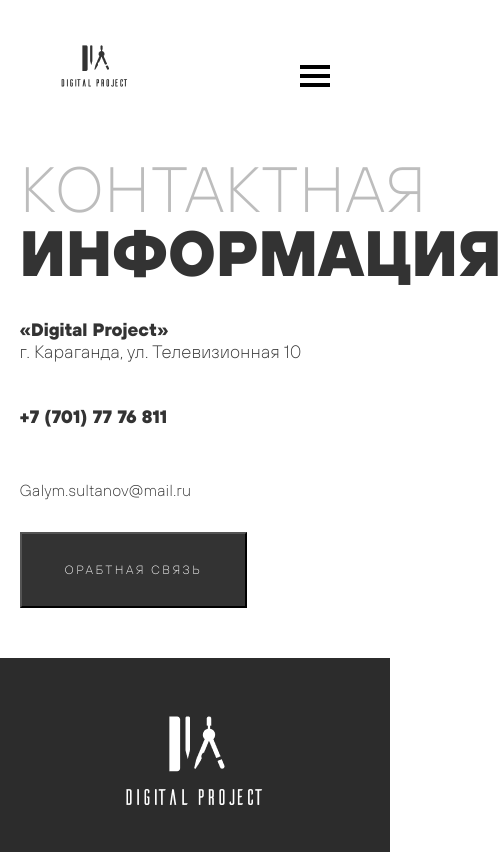
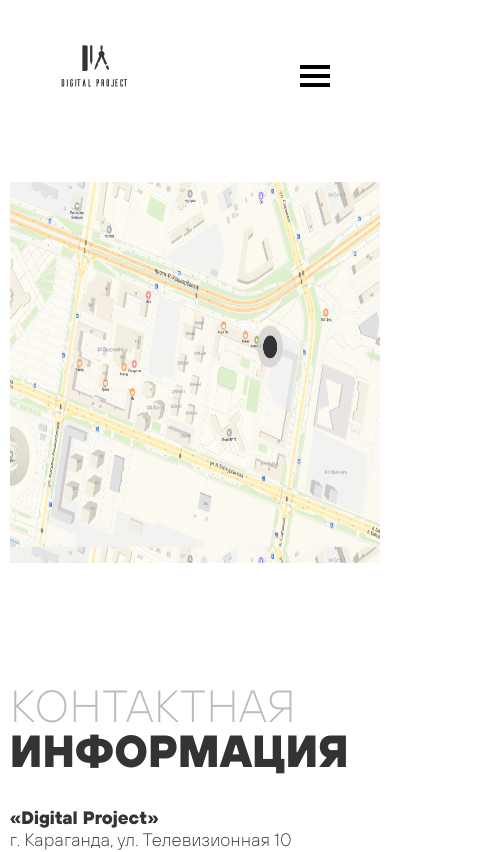
Before and after one commit to rafaelyeghoyan/first_projeckt_in_git, an Angular app: page /contacts in a window 390 px wide. Shown: the top 852 px of the page, 501 px wide, since content can reach past the window. Built offline with nearby package versions, Linux system fonts and the light colour scheme.

Commit message:
rafael:formery bacvox darcrel em responsive

```diff
--- a/src/app/project_components/contacts/contacts.component.css
+++ b/src/app/project_components/contacts/contacts.component.css
@@ -248,17 +248,29 @@ form button{
 .hidden_block{
   display: none;
 }
+button:disabled{
+  background: rgba(0,0,0,0.75);
+}
+@media screen and (max-width: 1360px) {
+  .container{
+    width: 1200px;
+  }
+}
 @media screen and (max-width: 1280px) {
   .container{
     width: 1000px;
   }
+  .img_part{
+    width: 43%;
+  }
 }
-@media screen and (max-width: 1080px) {
+@media screen and (max-width: 1085px) {
   .container{
-    width: 800px;
+    width: 880px;
+    margin: auto;
   }
-  .map_block{
-    width: 46%;
+  .text_part{
+    margin: 0;
   }
 }
 @media screen and (max-width: 880px) {
@@ -266,8 +278,12 @@ form button{
     width: 95%;
     flex-wrap: wrap;
     justify-content: flex-start;
+    padding-bottom: 120px;
   }
-  .map_block{
+  .section_parts{
+    flex-direction: column-reverse;
+  }
+  .img_part{
     width: 100%;
     margin-top: 25px;
     margin-left: 0;
@@ -279,3 +295,66 @@ form button{
     font-size: 40px;
   }
 }
+@media screen and (max-width: 500px){
+  .text_part h3{
+    font-size: 45px;
+    line-height: 45px;
+  }
+  .text_part h2{
+    font-size: 45px;
+    line-height: 45px;
+  }
+}
+@media screen and (max-width: 480px) {
+  .content_block {
+    width: 315px;
+    margin: auto;
+  }
+
+  form input, form textarea {
+    width: 315px;
+  }
+
+  form .checkbox_block input[type="checkbox"] + label {
+    width: 270px;
+  }
+
+  form button,.thanks_block .content_block button{
+    width: 315px;
+    padding: 0;
+  }
+  .hidden_block{
+    width: 350px;
+    padding: 5px 0 0 0;
+  }
+}
+@media screen and (max-width: 360px){
+  .hidden_block{
+    width: 300px;
+  }
+  .content_block {
+    width: 290px;
+  }
+
+  form input, form textarea {
+    width: 290px;
+  }
+
+  form .checkbox_block input[type="checkbox"] + label {
+    width: 200px;
+  }
+
+  form button,.thanks_block .content_block button{
+    width: 290px;
+  }
+}
+@media screen and (max-width: 350px){
+  .text_part h3{
+    font-size: 35px;
+    line-height: 35px;
+  }
+  .text_part h2{
+    font-size: 35px;
+    line-height: 35px;
+  }
+}
--- a/src/app/project_components/contacts/contacts.component.html
+++ b/src/app/project_components/contacts/contacts.component.html
@@ -26,7 +26,7 @@
       <h4>Задать вопрос
       </h4><span (click)="goPrevButton()">X</span>
       </div>
-      <form (ngSubmit)="save()" [formGroup]="form">
+      <form [formGroup]="form">
         <input type="text" name="username" placeholder="Имя" formControlName="username">
         <div>
           <input type="tel" placeholder="Номер телефона" required name="tellnmber" formControlName="tellnmber">
--- a/src/app/project_components/contacts/contacts.component.ts
+++ b/src/app/project_components/contacts/contacts.component.ts
@@ -8,18 +8,15 @@ import {FormBuilder, Validators} from "@angular/forms";
 })
 export class ContactsComponent implements OnInit {
   form = this.fb.group({
-    tellnmber:['',[Validators.required,Validators.pattern(/^(0-9)/gm)]],
-    username:['',[Validators.required, Validators.pattern(/^[a-z][^0-9]$/gm)]],
-    email:['',[Validators.required,Validators.pattern(/^[a-z]@[a-z]{1,7}\.[a-z]{2,4}$/gmi)]],
-    sms: ['',[Validators.required,]],
-    secur:['',[Validators.required,]]
+    tellnmber:[''],
+    username:[''],
+    email:[''],
+    sms: [''],
+    secur:['']
   })
   constructor(public fb:FormBuilder,public  el:ElementRef) { }
-  ngOnInit(): void {
-  }
+  ngOnInit(): void { }
 
-  submit(){}
-  save(){}
   openForm(){
     this.el.nativeElement.querySelector('.hidden_block').style.display= 'block';
     this.el.nativeElement.querySelector('.form_block').style.display= 'block';
@@ -28,6 +25,8 @@ export class ContactsComponent implements OnInit {
     this.el.nativeElement.querySelector('.form_block').style.display= 'none';
     this.el.nativeElement.querySelector('.thanks_block').style.display = 'block';
     this.form.reset()
+    console.log(this.form.invalid);
+    console.log(this.form.valid);
   }
   goPrevButton(){
     this.el.nativeElement.querySelector('.hidden_block').style.display= 'none';
--- a/src/styles.css
+++ b/src/styles.css
@@ -273,3 +273,6 @@ body {
 * {
   box-sizing: border-box;
 }
+button{
+  cursor: pointer;
+}
```
